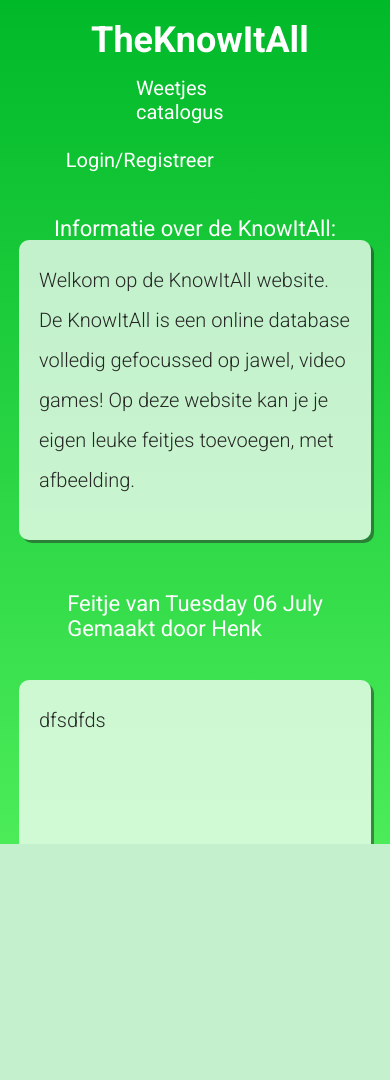
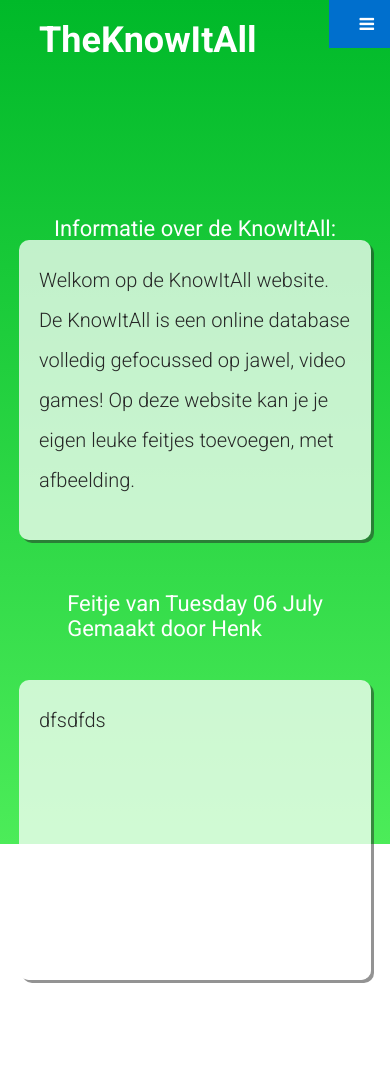
Before and after one commit to SebastianHK/KnowItAll-Telstars, a PHP site: page / in a window 390 px wide. Before the commit the page ends 844 px from the top, so only its background shows below. Run offline with PHP 8.4, Linux system fonts and the light colour scheme; data comes from the database, SQL or seed files in the repository.

Commit message:
borgir menu

```diff
--- a/knowitallWebsite/content/mainScript.js
+++ b/knowitallWebsite/content/mainScript.js
@@ -138,3 +138,13 @@ function openWeetje(extent,btnid){
     }
 
 }
+
+/* Toggle between showing and hiding the navigation menu links when the user clicks on the hamburger menu / bar icon */
+function myFunction() {
+    var x = document.getElementById("myLinks");
+    if (x.style.display === "block") {
+        x.style.display = "none";
+    } else {
+        x.style.display = "block";
+    }
+}
--- a/knowitallWebsite/content/mainStyles.css
+++ b/knowitallWebsite/content/mainStyles.css
@@ -13,9 +13,6 @@ Dit zijn de styles voor alle paginas, dingen hier veranderen veranderd elke pagi
     text-decoration: none;
 }
 
-html, body{
-    overflow-x: hidden;
-}
 
 body {
     height: 100vh;
@@ -250,7 +247,6 @@ main {
 
 .grootBox {
     overflow: auto;
-    overflow-y: hidden;
     padding: 20px;
     color: #272727;
     /* position: relative; */
@@ -269,6 +265,7 @@ main {
     margin-bottom: 50px;
 }
 .grootBox p {
+    overflow-y: hidden;
     width: 100%;
     word-wrap: break-word;
 }
@@ -739,6 +736,56 @@ pre:before {
 
 }
 
+
+
+.topnav {
+    overflow: hidden;
+    background-color: #006FCD;
+    position: absolute;
+    top: 0;
+    right: 0;
+    opacity: 0
+}
+
+/* Hide the links inside the navigation menu (except for logo/home) */
+.topnav #myLinks {
+    display: none;
+}
+
+/* Style navigation menu links */
+.topnav a {
+    color: white;
+    padding: 14px 16px;
+    text-decoration: none;
+    font-size: 17px;
+    display: block;
+}
+
+/* Style the hamburger menu */
+.topnav a.icon {
+    background-color: #006FCD;
+    display: block;
+    position: absolute;
+    right: 0;
+    top: 0;
+}
+
+/* Add a grey background color on mouse-over */
+.topnav a:hover {
+
+    background-color: #ddd;
+    color: #006FCD;
+}
+
+/* Style the active link (or home/logo) */
+.active {
+    position: relative;
+    opacity: 0;
+    color: white;
+    background-color: black;
+}
+
+
 /* Voor PC */
 .col-1 {width: 8.33%;}
 .col-2 {width: 16.66%;}
@@ -764,16 +811,19 @@ pre:before {
 }
 @media only screen and (max-width: 800px) {
     .headerNavKnop {
-        position: relative;
-        top: 60px;
-        left: -140%;
-        width: auto;
-        margin-left: 0rem;
+        opacity: 0;
+        bottom: 0;
+        position: absolute;
+        top: 1000px;
     }
     .logKnop {
-        position: relative;
-        top: 60px;
-        right: 25%;
+        opacity: 0;
+        bottom: 0;
+        position: absolute;
+        top: 1000px;
+    }
+    .topnav {
+        opacity: 1;
     }
 }
 
@@ -799,16 +849,14 @@ pre:before {
     .grootBox {
         width: 80%;
     }
-    .headerNavKnop {
-        top: 60px;
-        left: -190%;
+    #styleSwitch {
+        position: absolute;
+        opacity: 0;
+        top: 1000px;
     }
-    .logKnop {
-        top: 60px;
-        right: 30%;
-    }
-    #styleSwitch {
-        opacity: 0;
+    .titel {
+        position: absolute;
+        left: 10%   ;
     }
 }
 @media only screen and (max-width: 500px) {
--- a/knowitallWebsite/index.php
+++ b/knowitallWebsite/index.php
@@ -94,6 +94,39 @@ if (count($weetjes) == 0) {
 $conn->close();
 ?>
     <header>
+
+
+        <link rel="stylesheet" href="https://cdnjs.cloudflare.com/ajax/libs/font-awesome/4.7.0/css/font-awesome.min.css">
+
+        <!-- Top Navigation Menu -->
+        <div class="topnav">
+            <a href="#home" class="active">ddd</a>
+            <!-- Navigation links (hidden by default) -->
+            <div id="myLinks">
+                <a href="content/weetjesCat.php">Weetjes catalogus</a>
+                <?php  if ($gebruikersnaam == 'gast') : ?>
+                    <a href="content/login.php">Login/Registreer</a>
+                <?php endif ?>
+                <?php  if ($gebruikersnaam !== 'gast') : ?>
+                    <a href="content/index.php" >Profiel</a>
+                <?php endif ?>
+                <?php  if ($rank == 'admin') : ?>
+                    <a href="content/admin_control_panel.php" id="adminCPK">Admin Control Panel</a>
+                <?php endif ?>
+                <?php  if ($gebruikersnaam !== 'gast') : ?>
+                    <a href="content/index.php?logout='1'">Uitloggen</a>
+                <?php endif ?>
+            </div>
+            <!-- "Hamburger menu" / "Bar icon" to toggle the navigation links -->
+            <a href="javascript:void(0);" class="icon" onclick="myFunction()">
+                <i class="fa fa-bars"></i>
+            </a>
+        </div>
+
+
+
+
+
         <div id="styleSwitch">
             <p id="switchText"></p>
             <label id="styleSlider" class="switch">
```
Also changed, not shown: knowitallWebsite/content/admin_control_panel.php (+18 -0 lines), knowitallWebsite/content/index.php (+20 -0 lines), knowitallWebsite/content/weetjesCat.php (+27 -0 lines).
